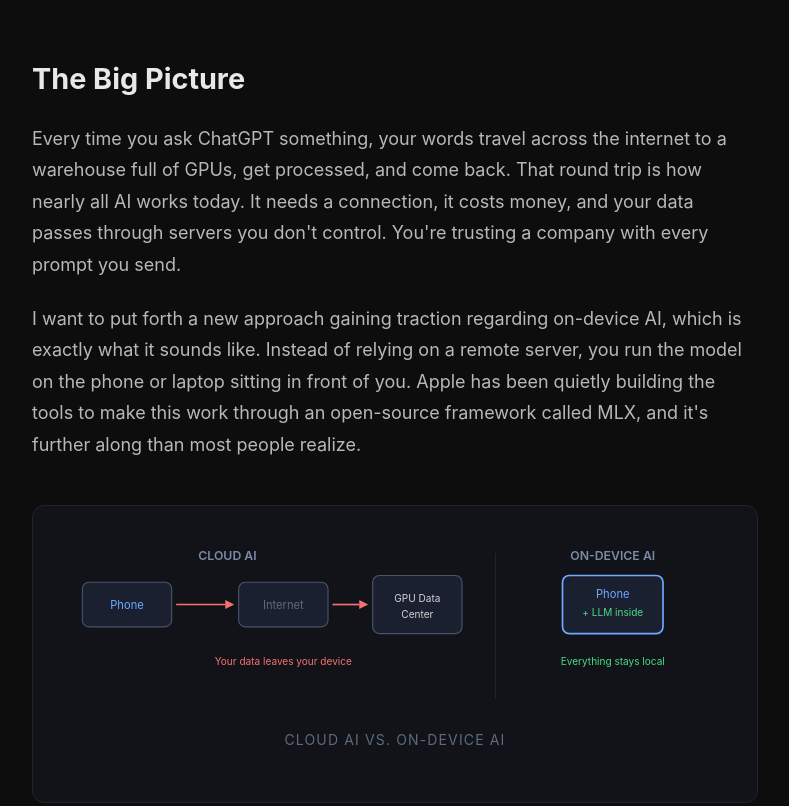
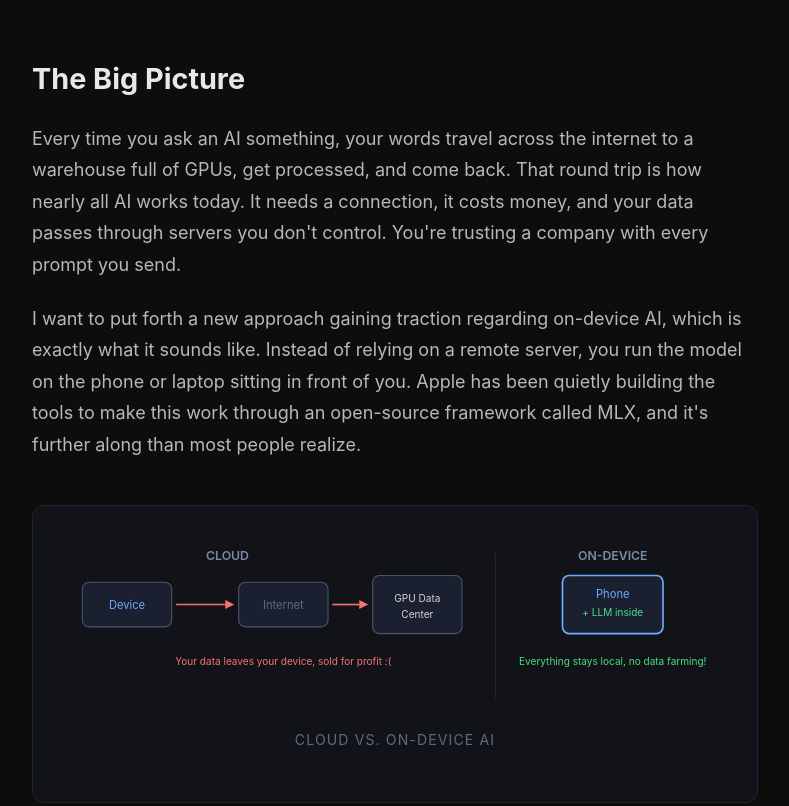
Before and after one commit to deshpande-ved/local_llms, a plain HTML site: page index.html in a window 1280 px wide. Shown: the part 460-1266 px from the top of the page, without its empty margins (245-1034 px from the left). Drawn offline with Linux system fonts and the light colour scheme.

Commit message:
title + readme

```diff
--- a/index.html
+++ b/index.html
@@ -3,7 +3,7 @@
 <head>
   <meta charset="UTF-8" />
   <meta name="viewport" content="width=device-width, initial-scale=1.0" />
-  <title>AI in Your Pocket — Running LLMs on iPhones with Apple MLX</title>
+  <title>LLM's on iOS</title>
   <link rel="stylesheet" href="style.css" />
 </head>
 <body>
@@ -22,7 +22,7 @@
 
 <h2>The Big Picture</h2>
 
-<p>Every time you ask ChatGPT something, your words travel across the internet to a warehouse full of GPUs, get processed, and come back. That round trip is how nearly all AI works today. It needs a connection, it costs money, and your data passes through servers you don't control. You're trusting a company with every prompt you send.</p>
+<p>Every time you ask an AI something, your words travel across the internet to a warehouse full of GPUs, get processed, and come back. That round trip is how nearly all AI works today. It needs a connection, it costs money, and your data passes through servers you don't control. You're trusting a company with every prompt you send.</p>
 
 <p>I want to put forth a new approach gaining traction regarding on-device AI, which is exactly what it sounds like. Instead of relying on a remote server, you run the model on the phone or laptop sitting in front of you. Apple has been quietly building the tools to make this work through an open-source framework called MLX, and it's further along than most people realize.</p>
 
@@ -30,9 +30,9 @@
 <div class="diagram">
   <svg viewBox="0 0 600 150" xmlns="http://www.w3.org/2000/svg">
     <!-- Cloud side -->
-    <text x="150" y="16" text-anchor="middle" fill="#7a8ba6" font-size="11" font-weight="600">CLOUD AI</text>
+    <text x="150" y="16" text-anchor="middle" fill="#7a8ba6" font-size="11" font-weight="600">CLOUD</text>
     <rect x="20" y="36" width="80" height="40" rx="6" fill="#1a2030" stroke="#4a5568" stroke-width="1"/>
-    <text x="60" y="60" text-anchor="middle" fill="#6eaaff" font-size="10">Phone</text>
+    <text x="60" y="60" text-anchor="middle" fill="#6eaaff" font-size="10">Device</text>
     <line x1="104" y1="56" x2="148" y2="56" stroke="#f87171" stroke-width="1.5"/>
     <polygon points="148,52 156,56 148,60" fill="#f87171"/>
     <rect x="160" y="36" width="80" height="40" rx="6" fill="#1a2030" stroke="#4a5568" stroke-width="1"/>
@@ -42,19 +42,19 @@
     <rect x="280" y="30" width="80" height="52" rx="6" fill="#1a2030" stroke="#4a5568" stroke-width="1"/>
     <text x="320" y="54" text-anchor="middle" fill="#d4d4d4" font-size="9">GPU Data</text>
     <text x="320" y="68" text-anchor="middle" fill="#d4d4d4" font-size="9">Center</text>
-    <text x="200" y="110" text-anchor="middle" fill="#f87171" font-size="9">Your data leaves your device</text>
+    <text x="200" y="110" text-anchor="middle" fill="#f87171" font-size="9">Your data leaves your device, sold for profit :(</text>
 
     <!-- Divider -->
     <line x1="390" y1="10" x2="390" y2="140" stroke="#1e2530" stroke-width="1"/>
 
     <!-- On-device side -->
-    <text x="495" y="16" text-anchor="middle" fill="#7a8ba6" font-size="11" font-weight="600">ON-DEVICE AI</text>
+    <text x="495" y="16" text-anchor="middle" fill="#7a8ba6" font-size="11" font-weight="600">ON-DEVICE</text>
     <rect x="450" y="30" width="90" height="52" rx="6" fill="#1a2030" stroke="#6eaaff" stroke-width="1.5"/>
     <text x="495" y="50" text-anchor="middle" fill="#6eaaff" font-size="10">Phone</text>
     <text x="495" y="66" text-anchor="middle" fill="#4ade80" font-size="9">+ LLM inside</text>
-    <text x="495" y="110" text-anchor="middle" fill="#4ade80" font-size="9">Everything stays local</text>
+    <text x="495" y="110" text-anchor="middle" fill="#4ade80" font-size="9">Everything stays local, no data farming!</text>
   </svg>
-  <p class="diagram-caption">Cloud AI vs. on-device AI</p>
+  <p class="diagram-caption">Cloud vs. on-device AI</p>
 </div>
 
 <h2>What Is MLX?</h2>
@@ -103,7 +103,7 @@
 
 <p>The framework supports Python, Swift, C++, and C. Swift is the important one for phones since it's what iOS apps are built with, so developers can write native iPhone apps that run ML models through MLX directly. It uses Metal, Apple's GPU programming interface, for the actual hardware acceleration. There's also a growing <a href="https://huggingface.co/mlx-community">MLX Community on Hugging Face</a> with thousands of models already converted and ready to use, which lowers the barrier to entry considerably.</p>
 
-<h2>What's Happening Under the Hood</h2>
+<h2>Popping the Hood Open</h2>
 
 <p>People are already running LLMs on iPhones. In January 2025, a developer named Christopher Charles (<a href="https://x.com/cristofrcharles/status/1882359388444438573">@cristofrcharles</a>) posted a demo of it working using Apple's <a href="https://github.com/ml-explore/mlx-swift-examples">mlx-swift-examples</a> app. Awni Hannun, an engineer on the MLX team at Apple, followed up with a <a href="https://gist.github.com/awni/fe4f96c21ead68e60191190cbc1c129b">more detailed write-up</a> explaining the technical side.</p>
 
@@ -115,7 +115,7 @@
 
 <p>Models are also being designed with this constraint in mind from the start. Google's <a href="https://deepmind.google/models/gemma/gemma-4/">Gemma 4</a>, released in April 2026, includes E2B and E4B variants built specifically for edge devices like phones. The E2B model has around 2 billion effective parameters and is small enough to run on a Raspberry Pi, let alone an iPhone. These aren't stripped-down afterthoughts either. Google designed them with per-layer embeddings to maximize quality at small sizes, and they're released under the Apache 2.0 license so anyone can use them. The fact that companies like Google are investing in making their best models run on phones says a lot about where this is heading.</p>
 
-<h2>Why This Matters</h2>
+<h2>Why?</h2>
 
 <p>The practical benefits are pretty obvious once you think about them. Your data never leaves the device, so there are no server logs and no third party storing your conversations. Responses come back faster because there's no network round trip. It works without internet, whether you're on a plane or somewhere with bad service. And it's free, no subscription, no API costs, since both the models and the framework are open source.</p>
 
```
Also changed, not shown: 1 other file.
